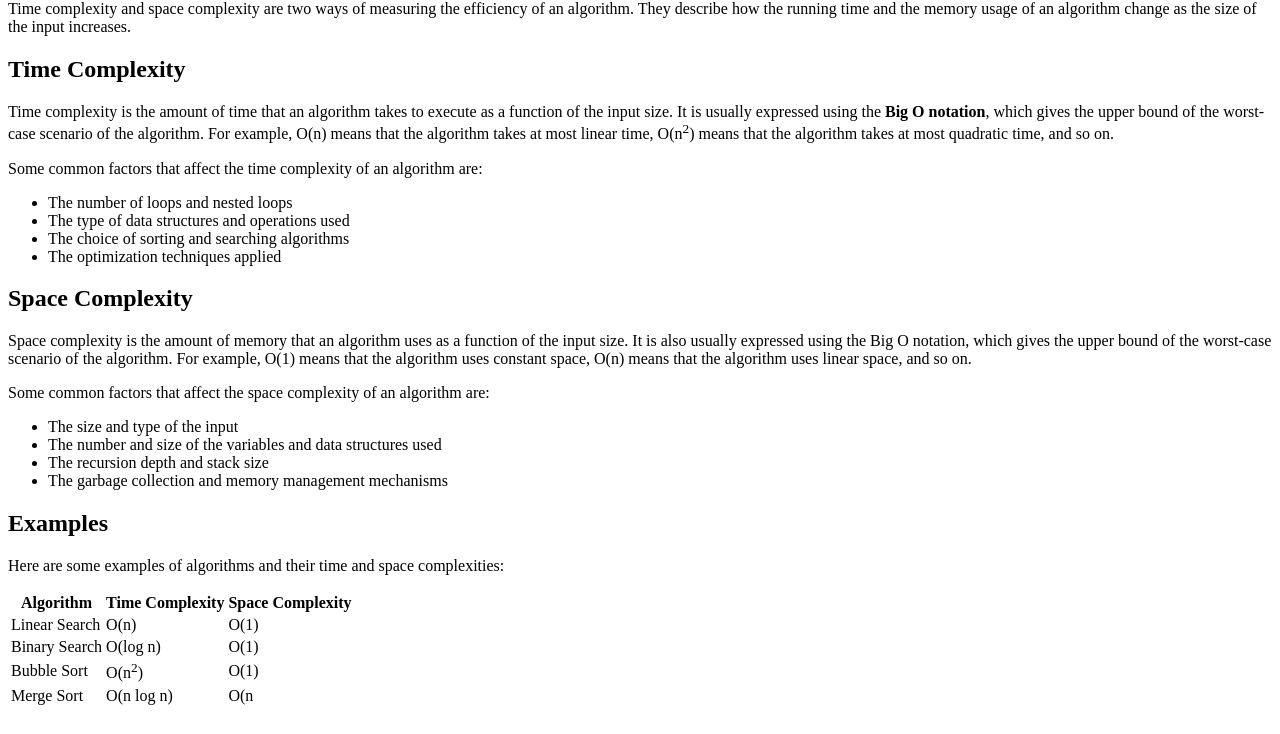
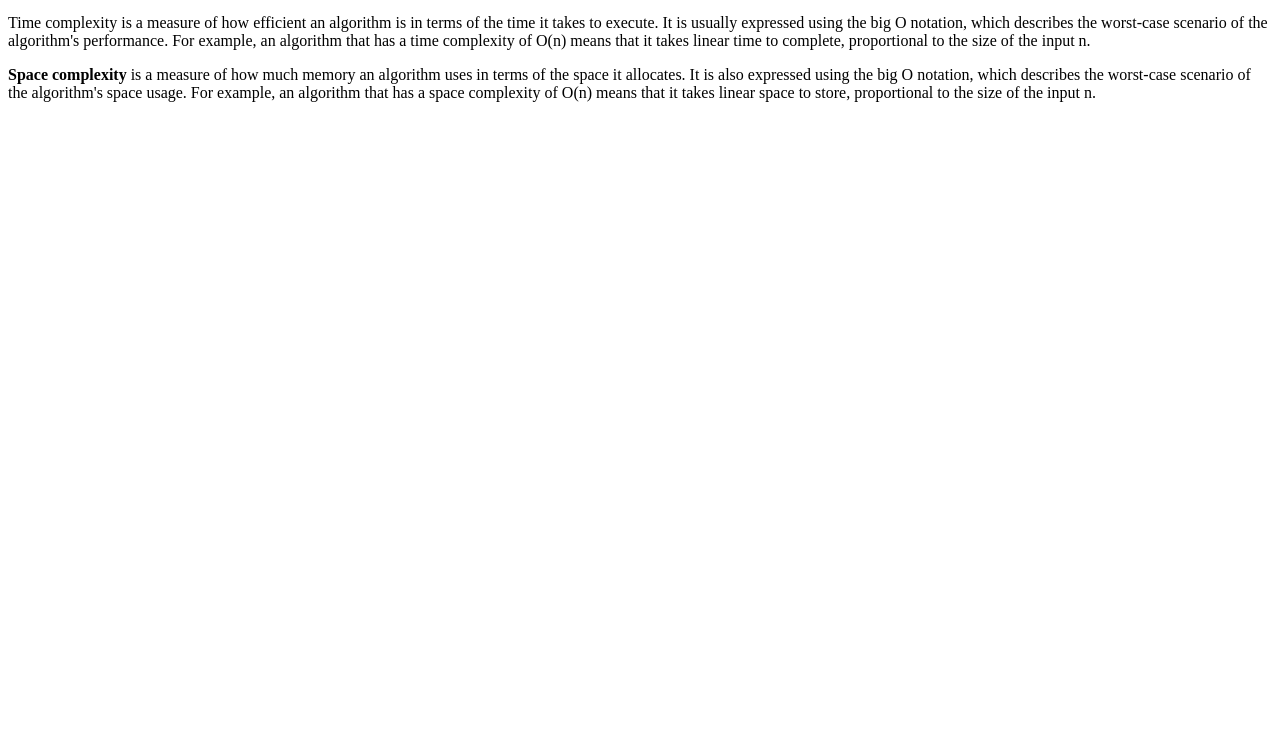
Before and after one commit to acciojob/time-and-space-complexity-JYOTIPATIL-hub, a website: page main.html in a window 1280 px wide. Shown: the part 66-800 px from the top of the page. Drawn offline with Linux system fonts and the light colour scheme.

Commit message:
created a submission

```diff
--- a/main.html
+++ b/main.html
@@ -1,52 +1,20 @@
+<!DOCTYPE html>
+
 <html>
+
 <head>
-    <title>Time and Space Complexity</title>
+	<link rel="stylesheet" href="styles.css">
 </head>
+
 <body>
-    <h1>Time and Space Complexity</h1>
-    <p>Time complexity and space complexity are two ways of measuring the efficiency of an algorithm. They describe how the running time and the memory usage of an algorithm change as the size of the input increases.</p>
-    <h2>Time Complexity</h2>
-    <p>Time complexity is the amount of time that an algorithm takes to execute as a function of the input size. It is usually expressed using the <strong>Big O notation</strong>, which gives the upper bound of the worst-case scenario of the algorithm. For example, O(n) means that the algorithm takes at most linear time, O(n<sup>2</sup>) means that the algorithm takes at most quadratic time, and so on.</p>
-    <p>Some common factors that affect the time complexity of an algorithm are:</p>
-    <ul>
-        <li>The number of loops and nested loops</li>
-        <li>The type of data structures and operations used</li>
-        <li>The choice of sorting and searching algorithms</li>
-        <li>The optimization techniques applied</li>
-    </ul>
-    <h2>Space Complexity</h2>
-    <p>Space complexity is the amount of memory that an algorithm uses as a function of the input size. It is also usually expressed using the Big O notation, which gives the upper bound of the worst-case scenario of the algorithm. For example, O(1) means that the algorithm uses constant space, O(n) means that the algorithm uses linear space, and so on.</p>
-    <p>Some common factors that affect the space complexity of an algorithm are:</p>
-    <ul>
-        <li>The size and type of the input</li>
-        <li>The number and size of the variables and data structures used</li>
-        <li>The recursion depth and stack size</li>
-        <li>The garbage collection and memory management mechanisms</li>
-    </ul>
-    <h2>Examples</h2>
-    <p>Here are some examples of algorithms and their time and space complexities:</p>
-    <table>
-        <tr>
-            <th>Algorithm</th>
-            <th>Time Complexity</th>
-            <th>Space Complexity</th>
-        </tr>
-        <tr>
-            <td>Linear Search</td>
-            <td>O(n)</td>
-            <td>O(1)</td>
-        </tr>
-        <tr>
-            <td>Binary Search</td>
-            <td>O(log n)</td>
-            <td>O(1)</td>
-        </tr>
-        <tr>
-            <td>Bubble Sort</td>
-            <td>O(n<sup>2</sup>)</td>
-            <td>O(1)</td>
-        </tr>
-        <tr>
-            <td>Merge Sort</td>
-            <td>O(n log n)</td>
-            <td>O(n
+	<!-- the entire body must be written by student -->
+	<h1>Time and Space Complexity</h1>
+<p>Time complexity is a measure of how efficient an algorithm is in terms of the time it takes to execute. It is usually expressed using the big O notation, which describes the worst-case scenario of the algorithm's performance. For example, an algorithm that has a time complexity of O(n) means that it takes linear time to complete, proportional to the size of the input n.</p>
+<p><b>Space complexity</b> is a measure of how much memory an algorithm uses in terms of the space it allocates. It is also expressed using the big O notation, which describes the worst-case scenario of the algorithm's space usage. For example, an algorithm that has a space complexity of O(n) means that it takes linear space to store, proportional to the size of the input n.</p>
+
+    <script type="text/javascript" src="./script.js">
+</script>
+
+</body>
+
+</html>
```
